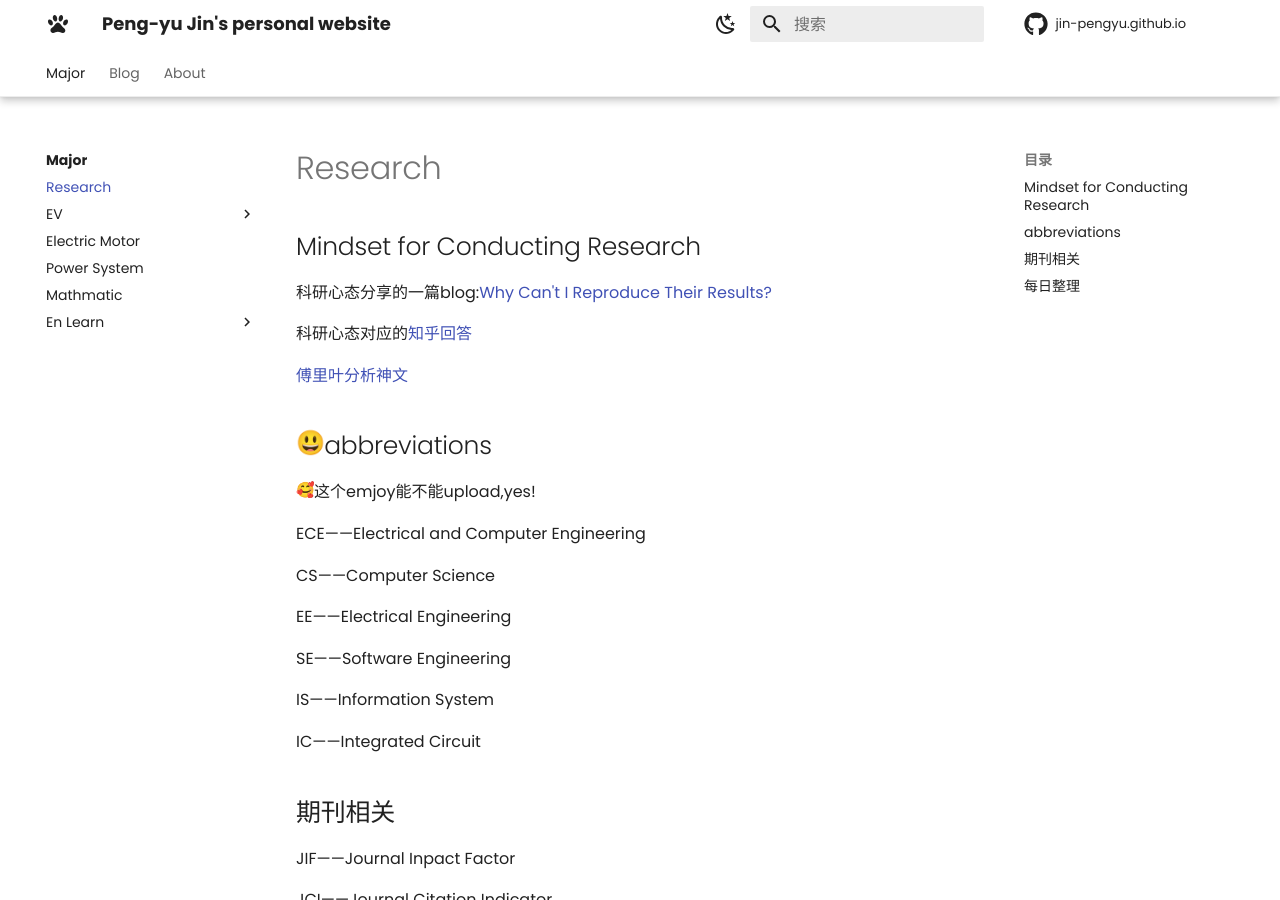
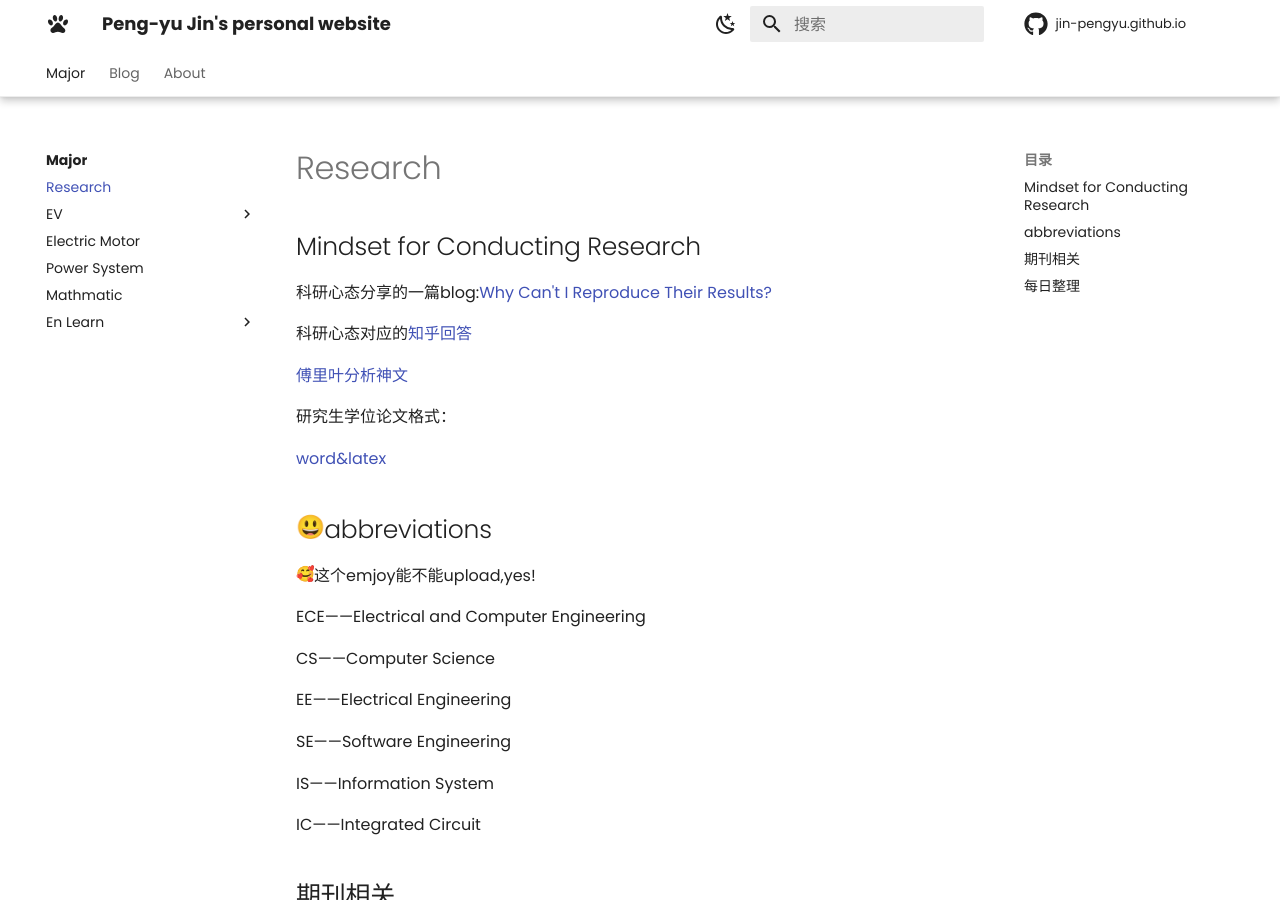
Before and after one commit to Pengyu-Jin/Pengyu-Jin.github.io, an MkDocs documentation site: the page built from docs/major/research/research.md, in a window 1280 px wide and 900 px high. Built offline with MkDocs 1.6.1 and Material for MkDocs 9.7.7, drawn with Linux system fonts in a browser that asks for light colours; emoji names are drawn with the system emoji font; comment, search, counter and statistics services are not loaded.

Commit message:
style change 311

```diff
--- a/docs/major/research/research.md
+++ b/docs/major/research/research.md
@@ -6,6 +6,11 @@
 
 
 [傅里叶分析神文](https://www.zhihu.com/search?type=content&q=Heinrich){:target="_blank"}
+
+研究生学位论文格式：
+
+[word&latex](https://www.seiee.sjtu.edu.cn/xzzx_xzzq_yjs.html){:target="_blank"}
+
 
 ## :smiley:abbreviations
 
```
Also changed, not shown: docs/blog/LifeRoad/liferoad.md (+2 -0 lines).
